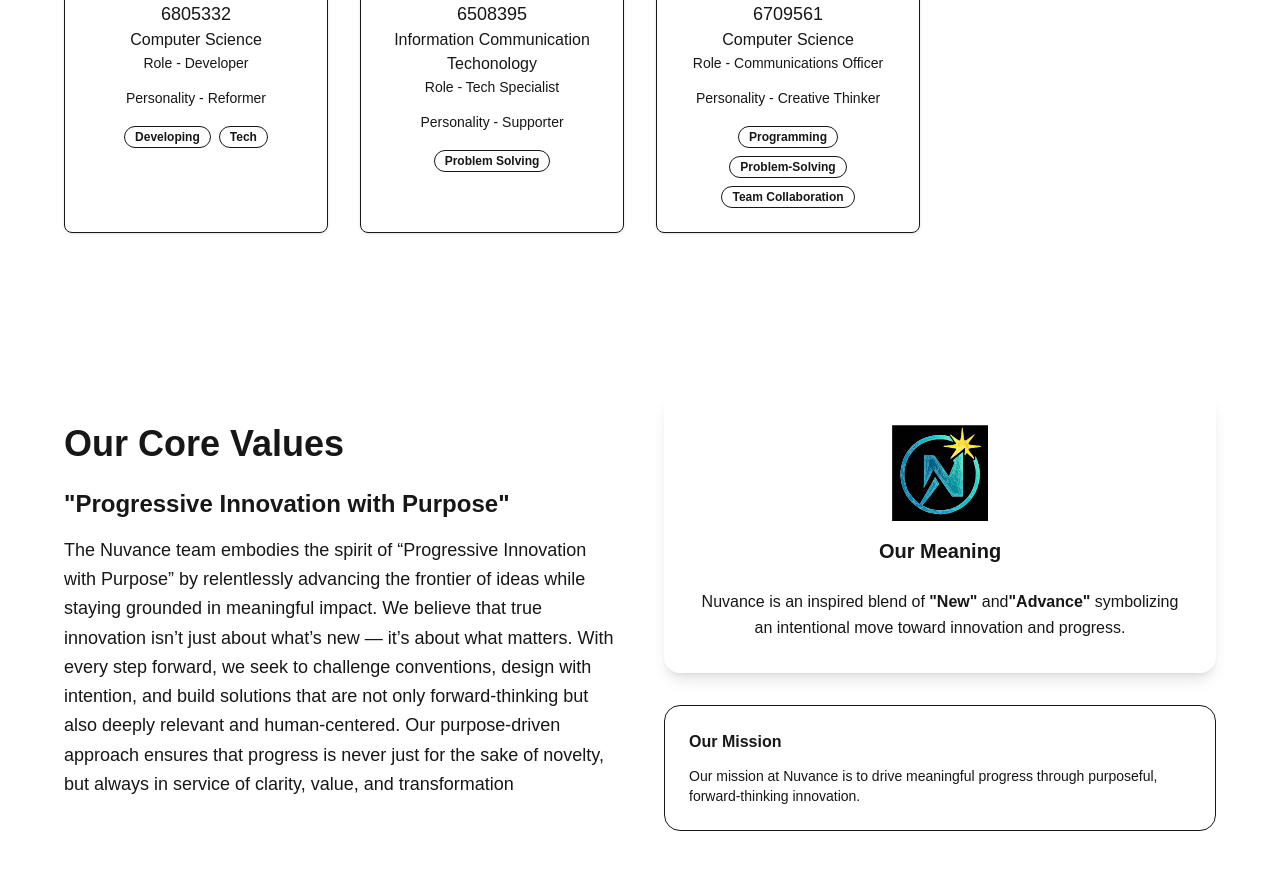
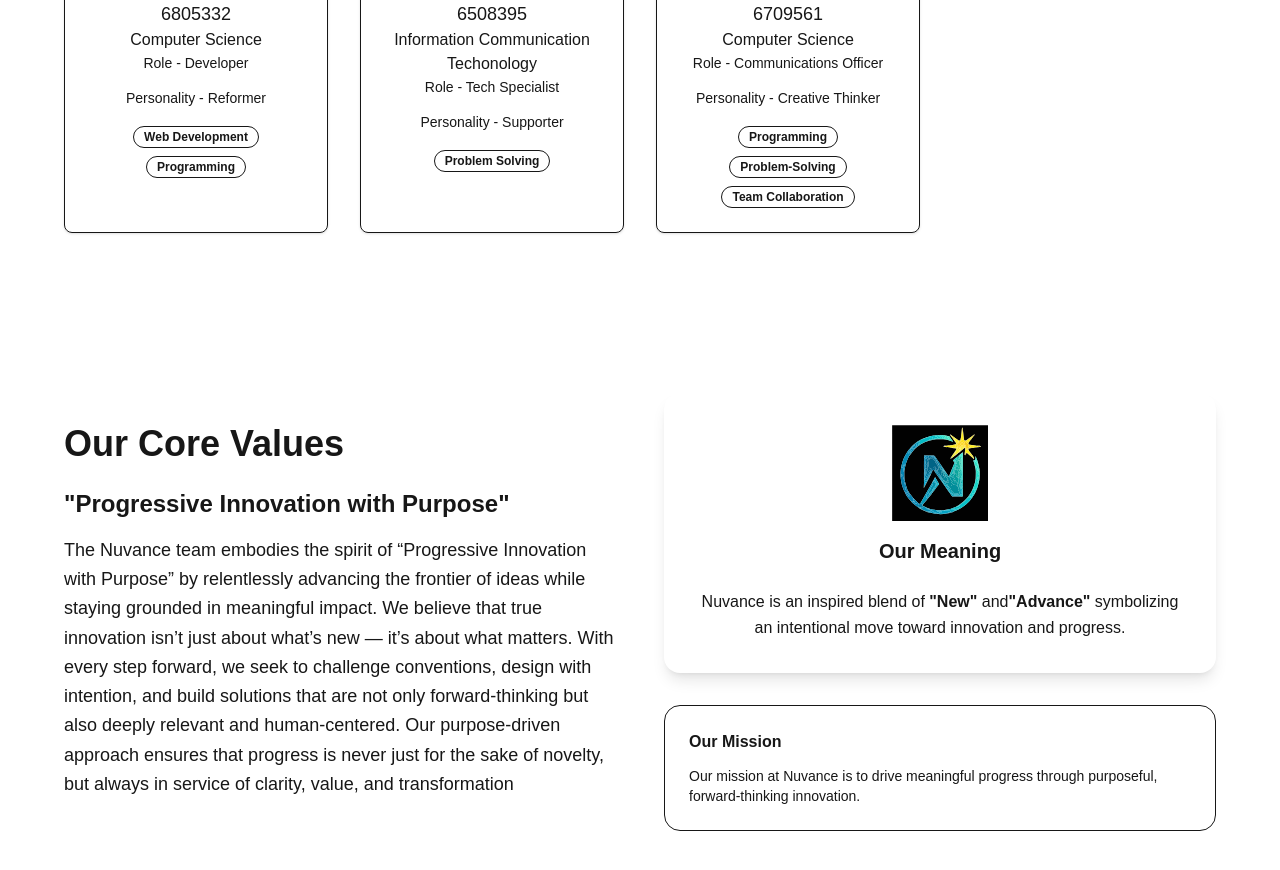
Before and after one commit to jj-9902/nuvance, a Next.js app: page / in a window 1280 px wide. Shown: the part 2140-3010 px from the top of the page. Built offline with nearby package versions, Linux system fonts and the light colour scheme.

Commit message:
change data

```diff
--- a/app/data/members.ts
+++ b/app/data/members.ts
@@ -96,7 +96,7 @@ export const teamMembers: TeamType[] = [
     id: "6805332",
     faculty: "Computer Science",
     personalities: "Reformer",
-    skills: ["Developing", "Tech"],
+    skills: ["Web Development", "Programming"],
     strengths: "Developing",
     roles: "Developer",
   },
```
